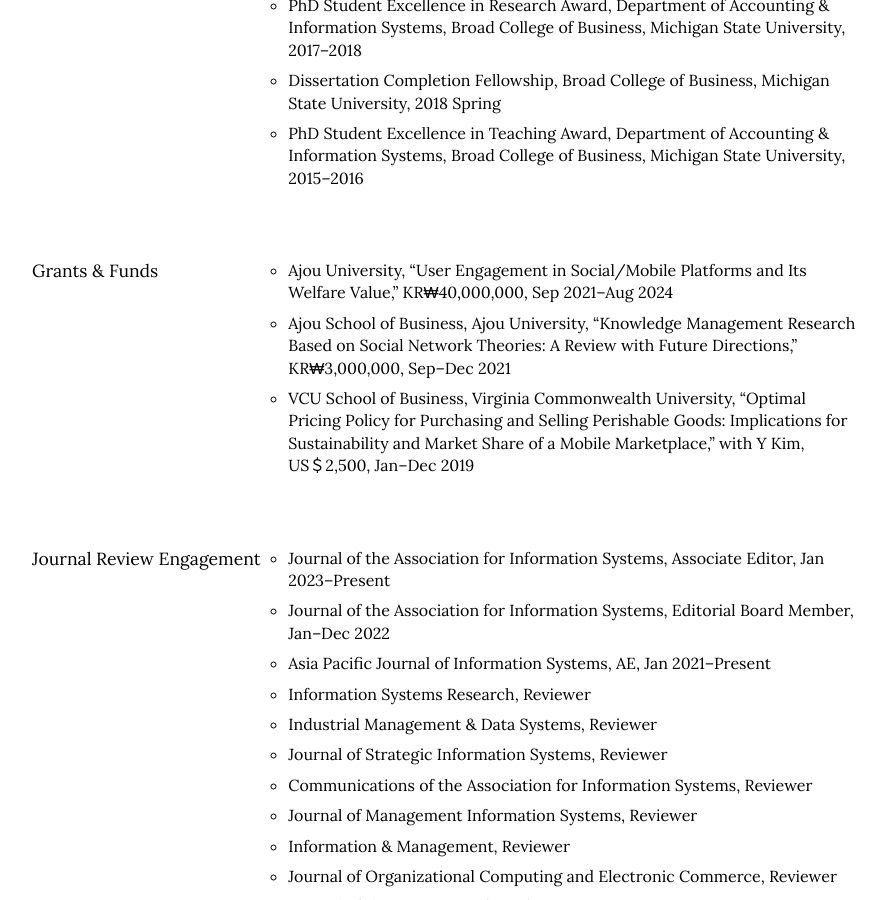
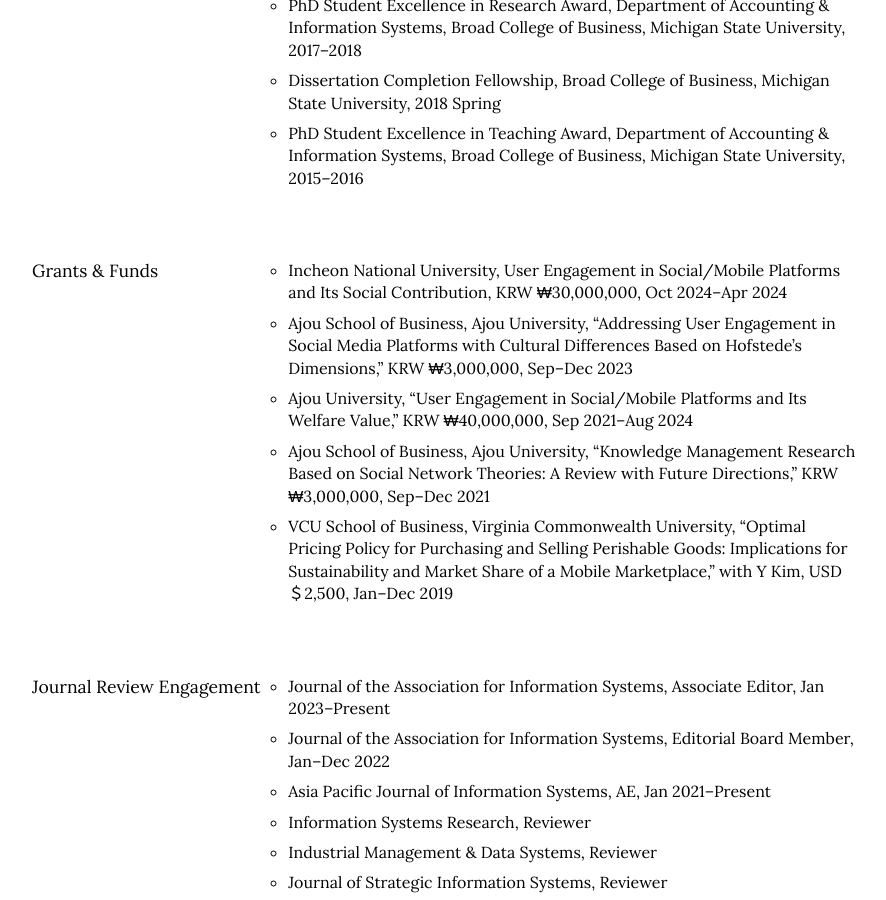
Before and after one commit to istaehun/taehun, a Jekyll site: the page built from engagement.html, in a window 1280 px wide and 900 px high, scrolled down 2555 px. Shown: the whole window, without its empty margins (188-1074 px from the left). Built offline with Jekyll 4.4.1, drawn with Linux system fonts in a browser that asks for light colours; nearby versions of some CDN libraries.

Commit message:
Update engagement.yml

```diff
--- a/_data/engagement.yml
+++ b/_data/engagement.yml
@@ -54,9 +54,11 @@
   -
     title: Grants & Funds
     list:
-      - "Ajou University, “User Engagement in Social/Mobile Platforms and Its Welfare Value,” KR&#8361;40,000,000, Sep 2021–Aug 2024"
-      - "Ajou School of Business, Ajou University, “Knowledge Management Research Based on Social Network Theories: A Review with Future Directions,” KR&#8361;3,000,000, Sep–Dec 2021"
-      - "VCU School of Business, Virginia Commonwealth University, “Optimal Pricing Policy for Purchasing and Selling Perishable Goods: Implications for Sustainability and Market Share of a Mobile Marketplace,” with Y Kim, US&#65284;2,500, Jan–Dec 2019"
+      - "Incheon National University, User Engagement in Social/Mobile Platforms and Its Social Contribution, KRW &#8361;30,000,000, Oct 2024–Apr 2024"
+      - "Ajou School of Business, Ajou University, “Addressing User Engagement in Social Media Platforms with Cultural Differences Based on Hofstede’s Dimensions,” KRW &#8361;3,000,000, Sep–Dec 2023"
+      - "Ajou University, “User Engagement in Social/Mobile Platforms and Its Welfare Value,” KRW &#8361;40,000,000, Sep 2021–Aug 2024"
+      - "Ajou School of Business, Ajou University, “Knowledge Management Research Based on Social Network Theories: A Review with Future Directions,” KRW &#8361;3,000,000, Sep–Dec 2021"
+      - "VCU School of Business, Virginia Commonwealth University, “Optimal Pricing Policy for Purchasing and Selling Perishable Goods: Implications for Sustainability and Market Share of a Mobile Marketplace,” with Y Kim, USD &#65284;2,500, Jan–Dec 2019"
   -
     title: Journal Review Engagement
     list:
```
